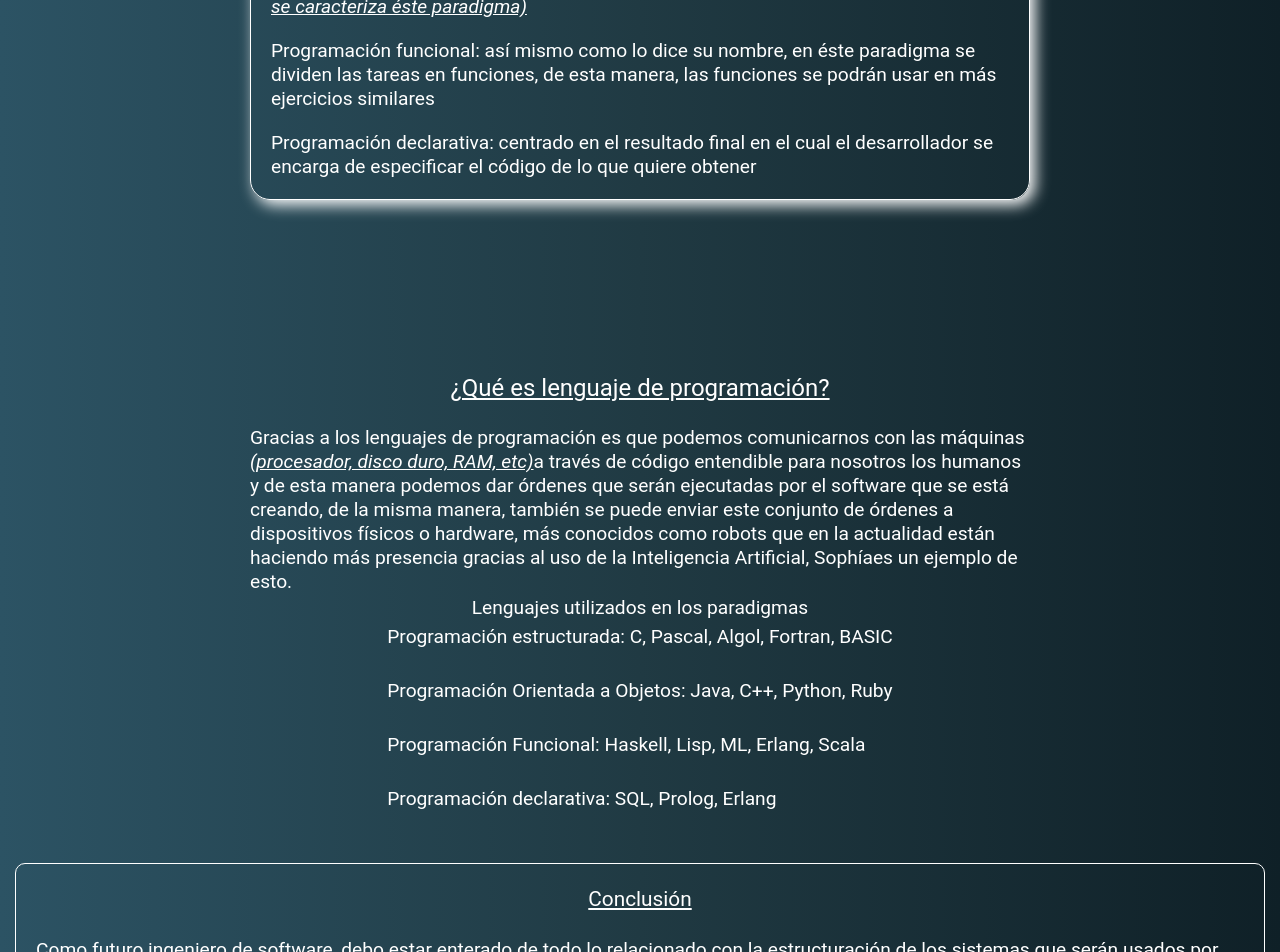
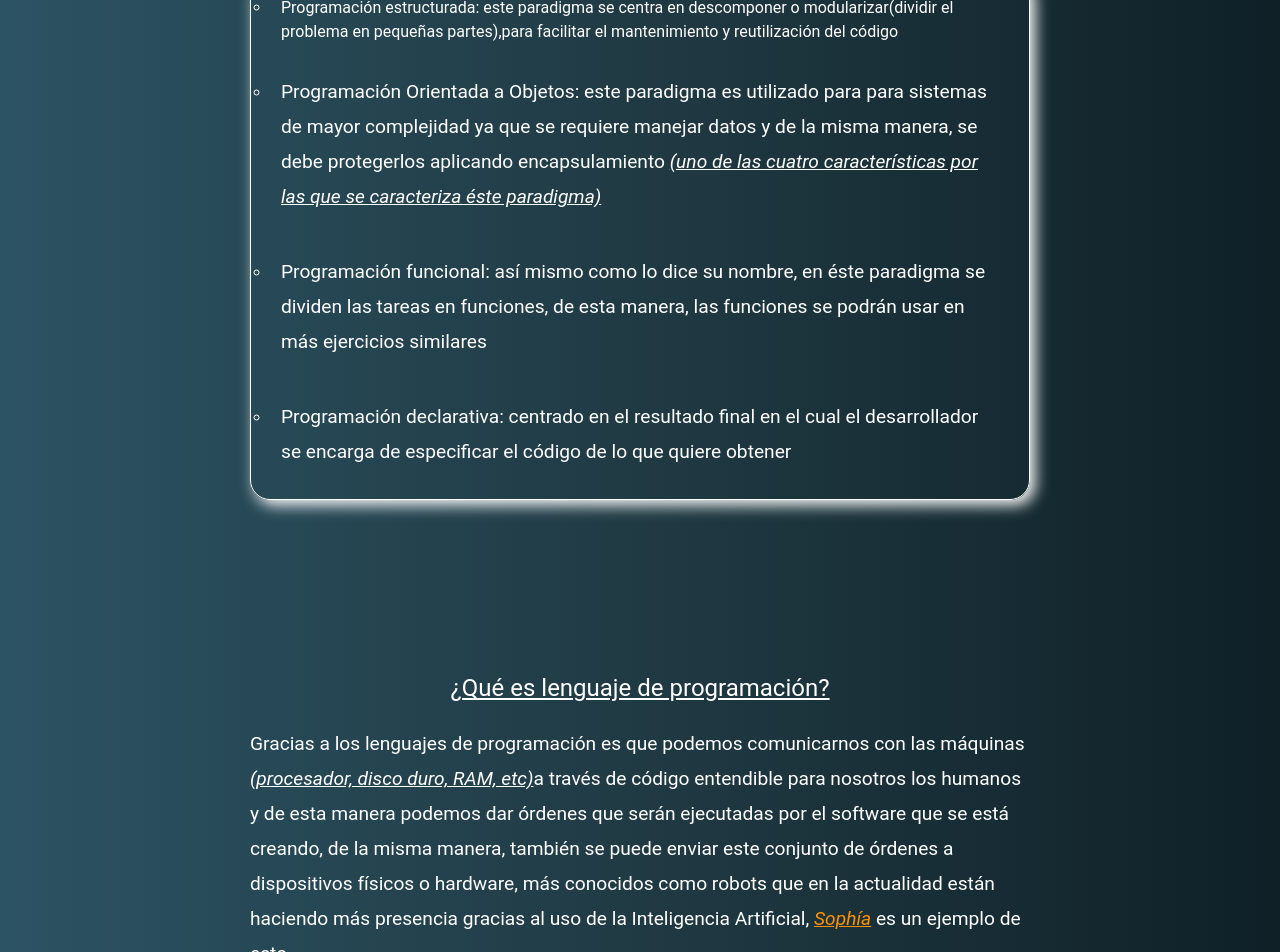
Before and after one commit to julianesp/neurai.dev, a Next.js app: page /blog in a window 1280 px wide. Shown: the part 920-1872 px from the top of the page. Built offline with nearby package versions, Linux system fonts and the light colour scheme.

Commit message:
Terminando arreglos

```diff
--- a/src/pages/blog.js
+++ b/src/pages/blog.js
@@ -61,12 +61,12 @@ const blog = () => {
 
                     <ul class={styles.paradigmas}>
                         <li>
-                            <p>
-                                Programación estructurada: este paradigma se centra en
-                                descomponer o modularizar
-                                <span>(dividir el problema en pequeñas partes),</span>
-                                para facilitar el mantenimiento y reutilización del código
-                            </p>
+
+                            Programación estructurada: este paradigma se centra en
+                            descomponer o modularizar
+                            <span>(dividir el problema en pequeñas partes),</span>
+                            para facilitar el mantenimiento y reutilización del código
+
                         </li>
                         <li>
                             <p>
@@ -110,8 +110,8 @@ const blog = () => {
                         órdenes a dispositivos físicos o hardware, más conocidos como robots
                         que en la actualidad están haciendo más presencia gracias al uso de la
                         Inteligencia Artificial, <a href="https://www.youtube.com/watch?v=Hsv6cmDdt5g" target="_blank"
-                            title="Abrir enlace de Youtube">Sophía</a>
-                        es un ejemplo de esto.
+                            title="Abrir enlace de Youtube">
+                            <span>Sophía</span></a> es un ejemplo de esto.
                     </p>
 
 
--- a/src/styles/Blog.module.scss
+++ b/src/styles/Blog.module.scss
@@ -56,12 +56,32 @@
   padding: 10px 20px;
 }
 
+.container .temas .paradigmas li {
+  list-style: circle;
+  padding: 10px;
+}
+
 .container .temas .paradigmas li p {
   padding: 10px 0;
 }
 
 .container .temas p {
   color: #fff;
+  line-height: 35px;
+}
+
+.container .temas p a {
+  color: #ff9100;
+}
+
+.container .temas p a span {
+  transition: ease-in 0.2s;
+  /* white-space: nowrap; */
+}
+
+.container .temas p a span:hover {
+  /* position: absolute; */
+  font-size: 2rem;
 }
 
 .container .temas h3 {
@@ -114,8 +134,6 @@
 }
 
 .container header nav ul li {
-  /* list-style: none; */
-
   border: 1px solid #fff;
   padding: 20px;
   border-radius: 20px;
```
